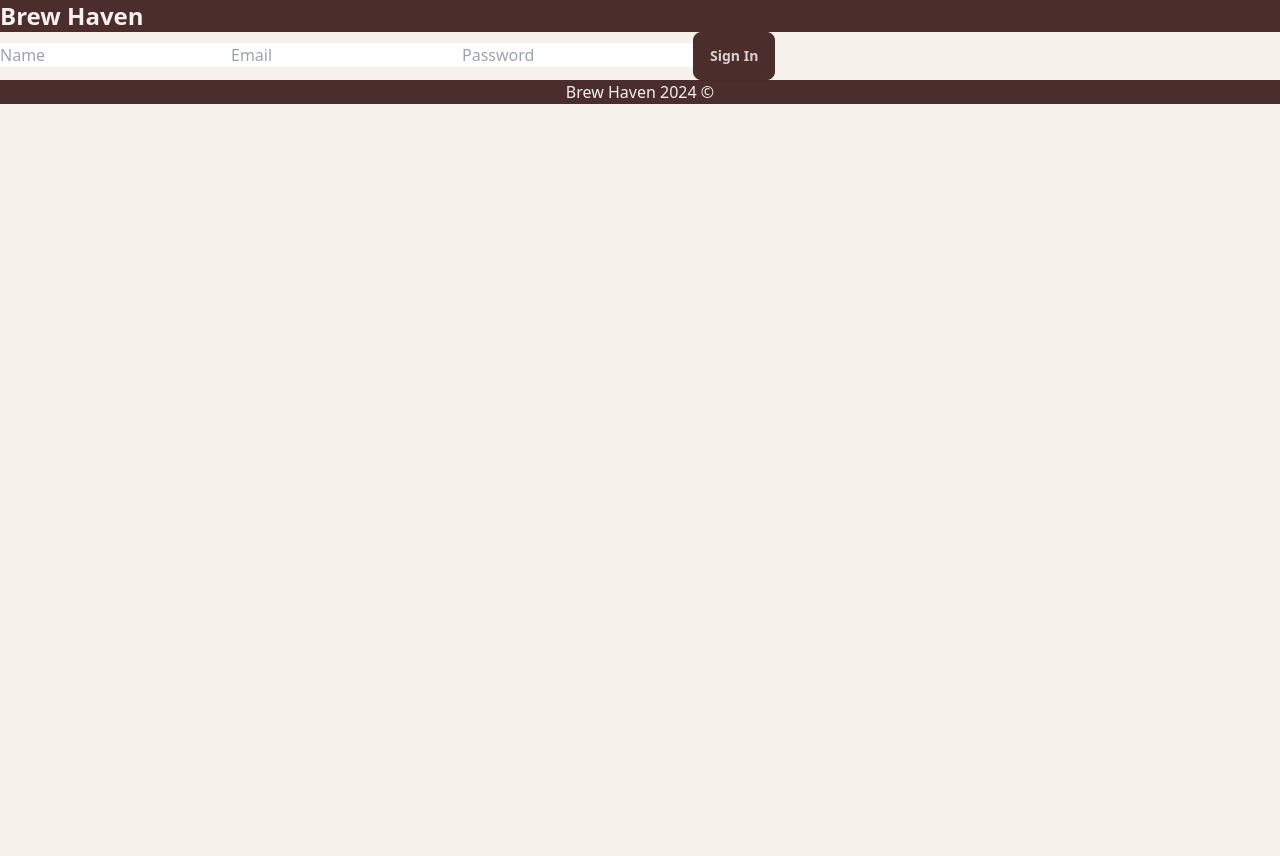
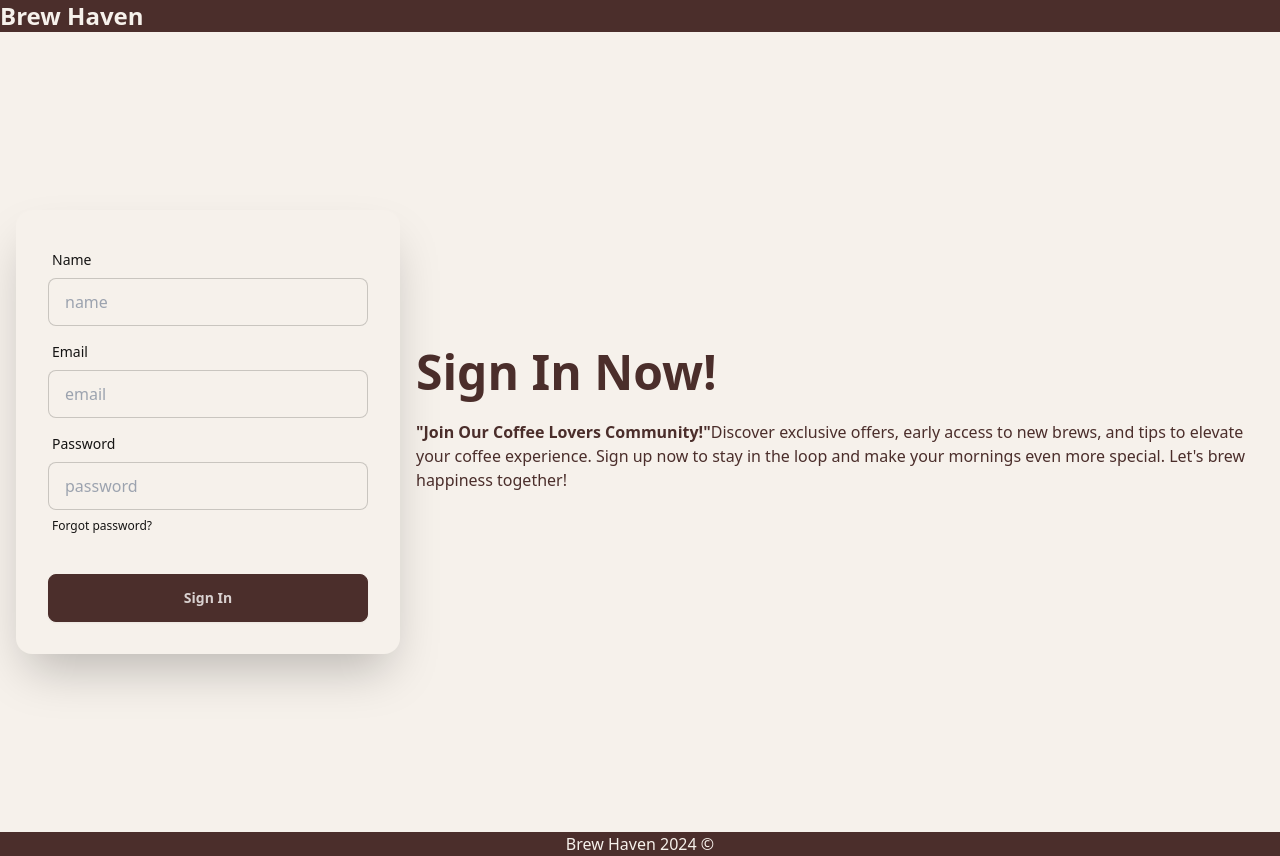
Before and after one commit to JenniferT9462/coffee-shop-frontend, a Next.js app: page /signin in a window 1280 px wide. Before the commit the page ends 800 px from the top, so only its background shows below. Built offline with nearby package versions, Linux system fonts and the light colour scheme.

Commit message:
Updated form with daisyui classes

```diff
--- a/src/components/SignUpForm.jsx
+++ b/src/components/SignUpForm.jsx
@@ -1,17 +1,81 @@
-import PropTypes from 'prop-types';
-import Button from './Button';
+import PropTypes from "prop-types";
+import Button from "./Button";
 
-export default function SignUpForm({ buttonLabel }) {
-    return (
-        <form className='form'>
-            <input type="text" placeholder="Name" />
-            <input type="email" placeholder="Email" />
-            <input type="password" placeholder="Password" />
-            <Button label={buttonLabel} handleClick={()=>{console.log("clicked sign up")}}/>
-        </form>
-    )
+export default function SignUpForm({ buttonLabel, title }) {
+  return (
+    // <form className='form'>
+    //     <input type="text" placeholder="Name" />
+    //     <input type="email" placeholder="Email" />
+    //     <input type="password" placeholder="Password" />
+    //     <Button label={buttonLabel} handleClick={()=>{console.log("clicked sign up")}}/>
+    // </form>
+    <div className="hero bg-base-100 min-h-screen text-primary">
+      <div className="hero-content flex-col lg:flex-row-reverse">
+        <div className="text-center lg:text-left">
+          <h1 className="text-5xl font-bold">{title}</h1>
+          <p className="py-6">
+            <b>"Join Our Coffee Lovers Community!"</b>
+            Discover exclusive offers, early access to new brews, and tips to
+            elevate your coffee experience. Sign up now to stay in the loop and
+            make your mornings even more special. Let's brew happiness together!
+          </p>
+        </div>
+        <div className="card bg-base-100 w-full max-w-sm shrink-0 shadow-2xl">
+          <form className="card-body">
+            <div className="form-control">
+              <label className="label">
+                <span className="label-text">Name</span>
+              </label>
+              <input
+                type="name"
+                placeholder="name"
+                className="input input-bordered"
+                required
+              />
+            </div>
+            <div className="form-control">
+              <label className="label">
+                <span className="label-text">Email</span>
+              </label>
+              <input
+                type="email"
+                placeholder="email"
+                className="input input-bordered"
+                required
+              />
+            </div>
+            <div className="form-control">
+              <label className="label">
+                <span className="label-text">Password</span>
+              </label>
+              <input
+                type="password"
+                placeholder="password"
+                className="input input-bordered"
+                required
+              />
+              <label className="label">
+                <a href="#" className="label-text-alt link link-hover">
+                  Forgot password?
+                </a>
+              </label>
+            </div>
+            <div className="form-control mt-6">
+              <Button
+                className="btn btn-primary"
+                label={buttonLabel}
+                handleClick={() => {
+                  console.log("clicked sign up");
+                }}
+              />
+            </div>
+          </form>
+        </div>
+      </div>
+    </div>
+  );
 }
 
 SignUpForm.propTypes = {
-    buttonLabel: PropTypes.string.isRequired,
-}
+  buttonLabel: PropTypes.string.isRequired,
+};
--- a/src/pages/signin.js
+++ b/src/pages/signin.js
@@ -6,7 +6,7 @@ export default function signin() {
     return (
         <>
             <Header/>
-            <SignUpForm buttonLabel="Sign In" handleClick={()=>{console.log("clicked sign in")}}/>
+            <SignUpForm title="Sign In Now!" buttonLabel="Sign In" handleClick={()=>{console.log("clicked sign in")}}/>
             <Footer title={"Brew Haven 2024"}/>
         </>
     )
--- a/src/pages/signup.js
+++ b/src/pages/signup.js
@@ -7,6 +7,7 @@ export default function signup() {
     <>
       <Header />
       <SignUpForm
+        title="Sign Up Now!"
         buttonLabel="Sign Up"
         handleClick={() => {
           console.log("clicked sign up");
```
